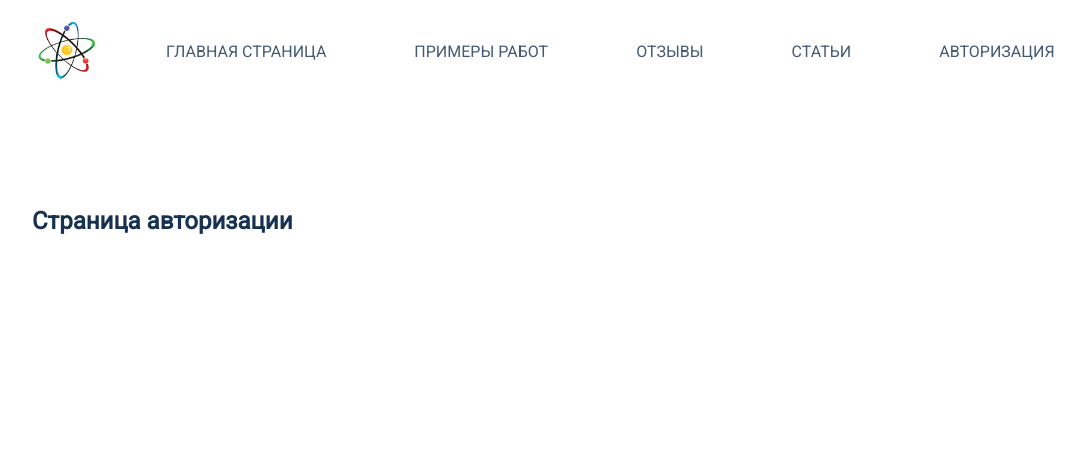
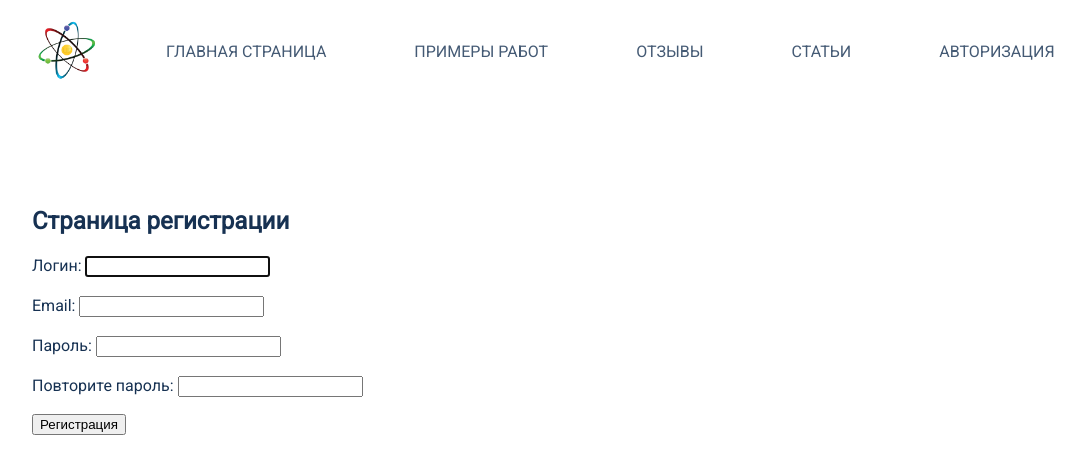
Before and after one commit to RafilGalimzyanov/Project_site, a Django app: page /authorization in a window 1280 px wide. Shown: the top 474 px of the page, without its empty margins (18-1103 px from the left). Run offline with Django 4.2, Linux system fonts and the light colour scheme.

Commit message:
Добавил функцию регистрации

```diff
--- /dev/null
+++ b/rz_site/main_app/forms.py
@@ -0,0 +1,22 @@
+from django import forms
+from django.contrib.auth.forms import UserCreationForm, AuthenticationForm
+from django.contrib.auth.models import User
+from django.core.exceptions import ValidationError
+
+from .models import *
+
+
+class RegisterUserForm(UserCreationForm):
+    username = forms.CharField(label='Логин', widget=forms.TextInput(attrs={'class': 'form-input'}))
+    email = forms.EmailField(label='Email', widget=forms.EmailInput(attrs={'class': 'form-input'}))
+    password1 = forms.CharField(label='Пароль', widget=forms.PasswordInput(attrs={'class': 'form-input'}))
+    password2 = forms.CharField(label='Повторите пароль', widget=forms.PasswordInput(attrs={'class': 'form-input'}))
+
+    class Meta:
+        model = User
+        fields = ('username', 'email', 'password1', 'password2')
+
+
+class LoginUserForm(AuthenticationForm):
+    username = forms.CharField(label='Логин', widget=forms.TextInput(attrs={'class': 'form-input'}))
+    password = forms.CharField(label='Пароль', widget=forms.PasswordInput(attrs={'class': 'form-input'}))
--- a/rz_site/main_app/templates/main_app/authorization.html
+++ b/rz_site/main_app/templates/main_app/authorization.html
@@ -6,6 +6,15 @@
 
 {% block content %}
 	<section class="about-ex">
-		<h2>Страница авторизации</h2>
+		<h2>Страница регистрации</h2>
+		<form method="post">
+			{% csrf_token %}
+		{% for f in form %}
+			<p><label class="form-label" for="{{ f.id_for_label }}">{{f.label}}: </label>{{ f }}</p>
+			<div class="form-error">{{ f.errors }}</div>
+		{% endfor %}
+
+			<button type="submit">Регистрация</button>
+		</form>
 	</section>
 {% endblock %}
--- a/rz_site/main_app/templates/main_app/index.html
+++ b/rz_site/main_app/templates/main_app/index.html
@@ -7,5 +7,6 @@
 {% block content %}
 	<section class="about-ex">
 		<h2>Здесь будет главная страница</h2>
+		<h3>{{user_info}}</h3>
 	</section>
 {% endblock %}
--- a/rz_site/main_app/urls.py
+++ b/rz_site/main_app/urls.py
@@ -7,5 +7,5 @@ urlpatterns = [
     path('work_examples', views.work_examples, name='work_examples'),
     path('reviews', views.reviews, name='reviews'),
     path('articles', views.articles, name='articles'),
-    path('authorization', views.authorization, name='authorization'),
+    path('authorization', views.RegisterUser.as_view(), name='authorization'),
 ]
--- a/rz_site/main_app/views.py
+++ b/rz_site/main_app/views.py
@@ -1,8 +1,15 @@
-from django.shortcuts import render
+from django.contrib.auth import login
+from django.shortcuts import render, redirect
+from django.urls import reverse_lazy
+from django.views.generic import CreateView
+
+from .forms import RegisterUserForm
 from .models import Review
 
 
 def index(request):
+    if request.user.is_authenticated:
+        return render(request, 'main_app/index.html', context={'user_info': 'Авторизован'})
     return render(request, 'main_app/index.html')
 
 
@@ -24,3 +31,18 @@ def articles(request):
 
 def authorization(request):
     return render(request, 'main_app/authorization.html')
+
+
+class RegisterUser(CreateView):
+    form_class = RegisterUserForm
+    template_name = 'main_app/authorization.html'
+    success_url = reverse_lazy('index')
+
+    def get_context_data(self, *, object_list=None, **kwargs):
+        context = super().get_context_data(**kwargs)
+        return dict(context.items())
+
+    def form_valid(self, form):
+        user = form.save()
+        login(self.request, user)
+        return redirect('index')
```
Also changed, not shown: rz_site/db.sqlite3.
